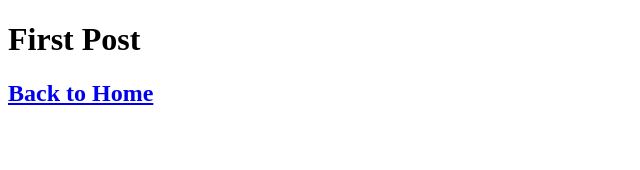
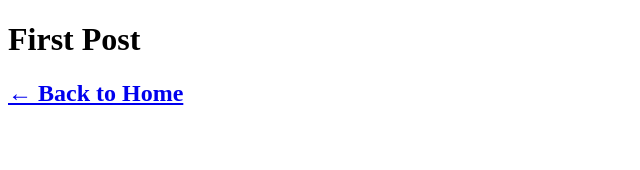
Before and after one commit to gonzs/nextjs-course-blog, a Next.js app: page /posts/first-post in a window 1280 px wide. Shown: the top 170 px of the page, without its empty margins (0-640 px from the left). Built offline with nearby package versions, Linux system fonts and the light colour scheme.

Commit message:
add `Head`

```diff
--- a/pages/posts/first-post.js
+++ b/pages/posts/first-post.js
@@ -1,12 +1,18 @@
+import Head from "next/head";
 import Link from "next/link";
+import Script from "next/script";
 
 export default function FirstPost() {
   return (
     <>
+      <Head>
+        <title>First Post</title>
+      </Head>
+
       <h1>First Post</h1>
 
       <h2>
-        <Link href="/">Back to Home</Link>
+        <Link href="/">← Back to Home</Link>
       </h2>
     </>
   );
```
